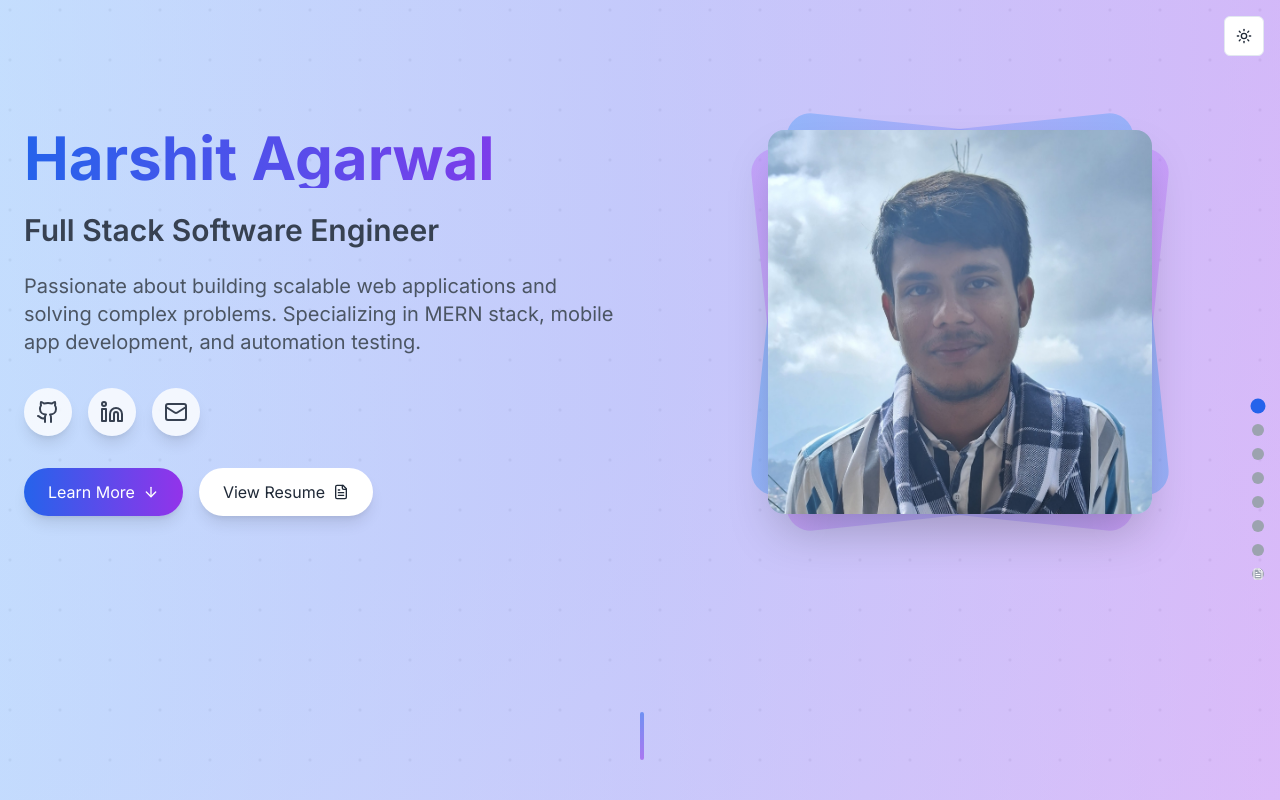
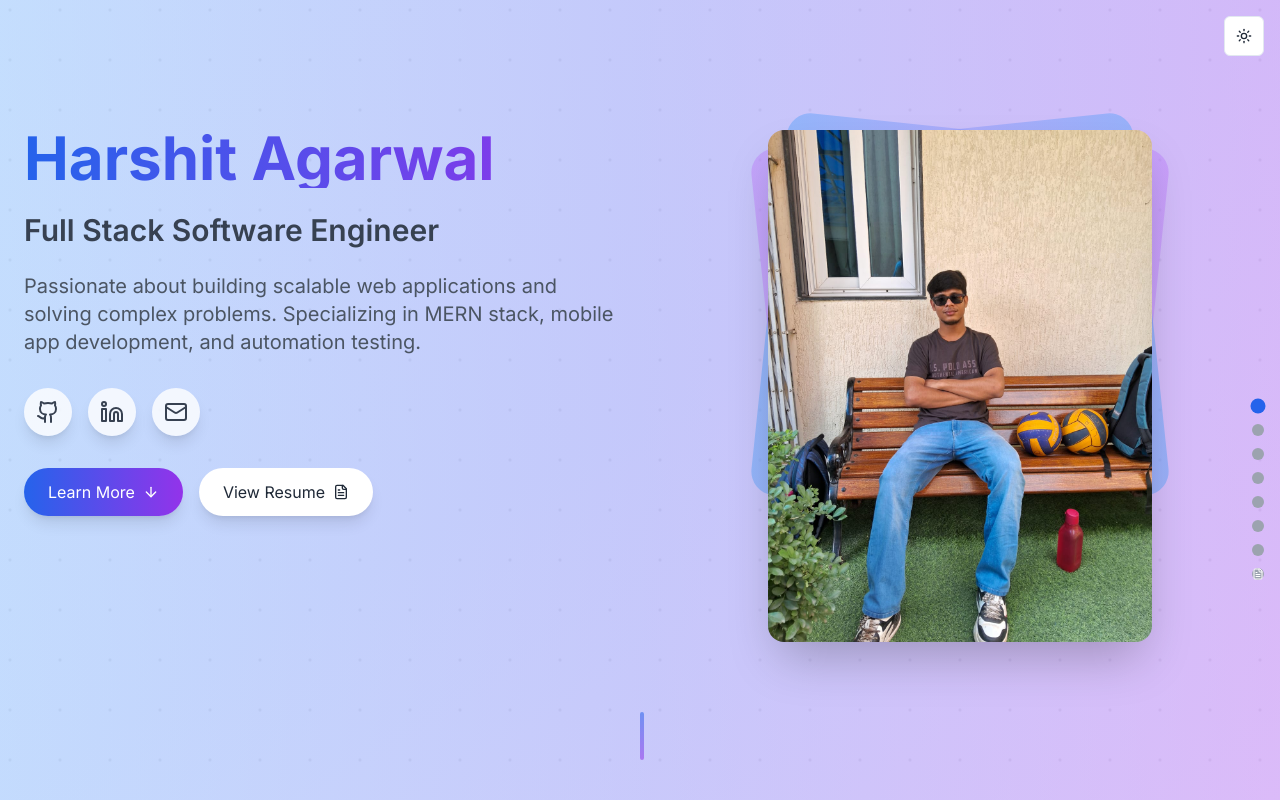
Before and after one commit to harshit3478/devportfolio, a Next.js app: page / in a window 1280 px wide. Shown: the top 800 px of the page. Built offline with nearby package versions, Linux system fonts and the light colour scheme.

Commit message:
changed hero image

```diff
--- a/app/components/Hero.tsx
+++ b/app/components/Hero.tsx
@@ -118,7 +118,7 @@ export default function Hero() {
               <div className="absolute inset-0 bg-gradient-to-r from-purple-400 to-blue-400 dark:from-purple-600 dark:to-blue-600 rounded-3xl transform -rotate-6 opacity-50"></div>
               <div className="relative rounded-2xl overflow-hidden shadow-2xl">
                 <Image
-                  src="/harshit2_cpy.jpg?height=400&width=400"
+                  src="/Harshit_profile.jpeg?height=400&width=400"
                   alt="Harshit Agarwal"
                   width={400}
                   height={400}
```
Also changed, not shown: public/Harshit_profile.jpeg (added), 1 other file (tests, documents, lock files or other folders).
